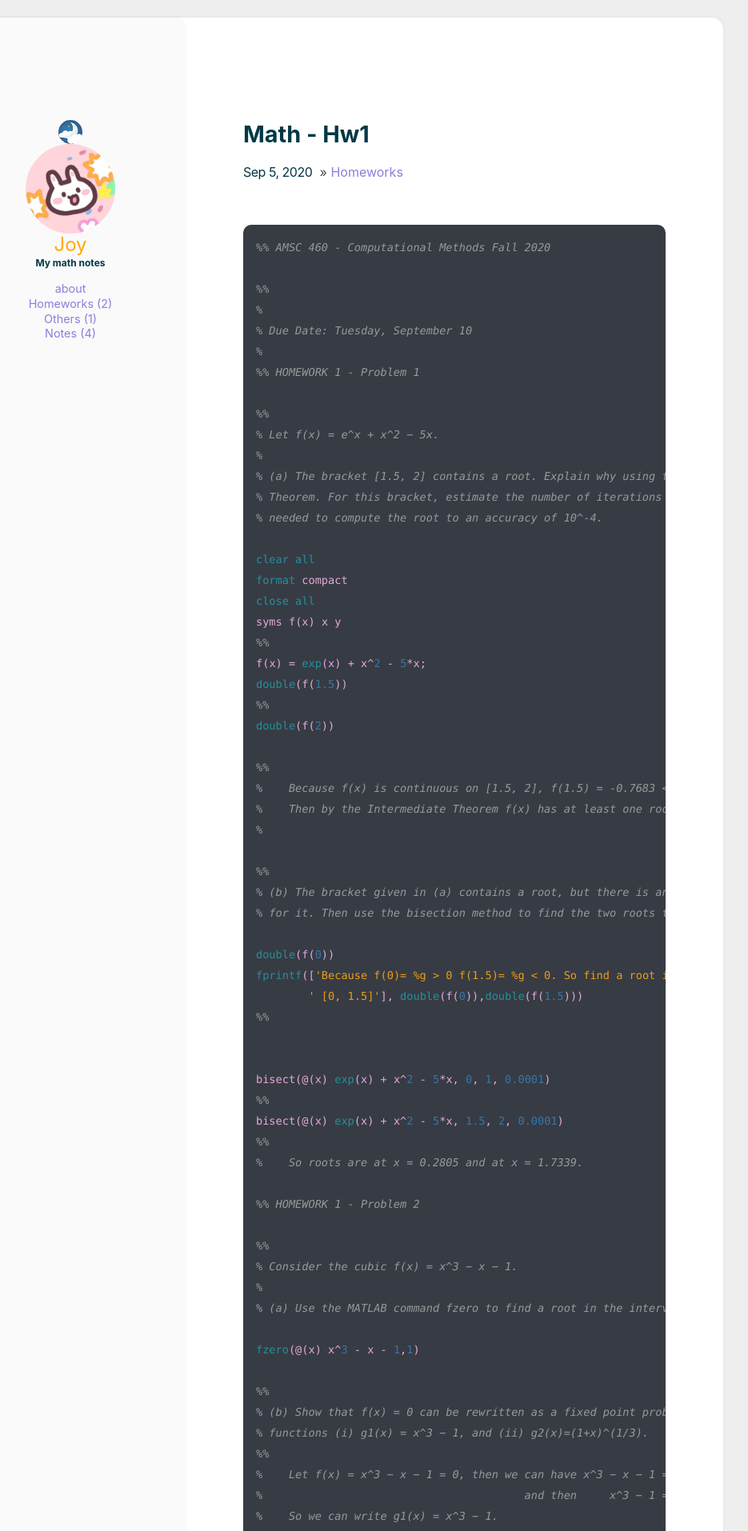
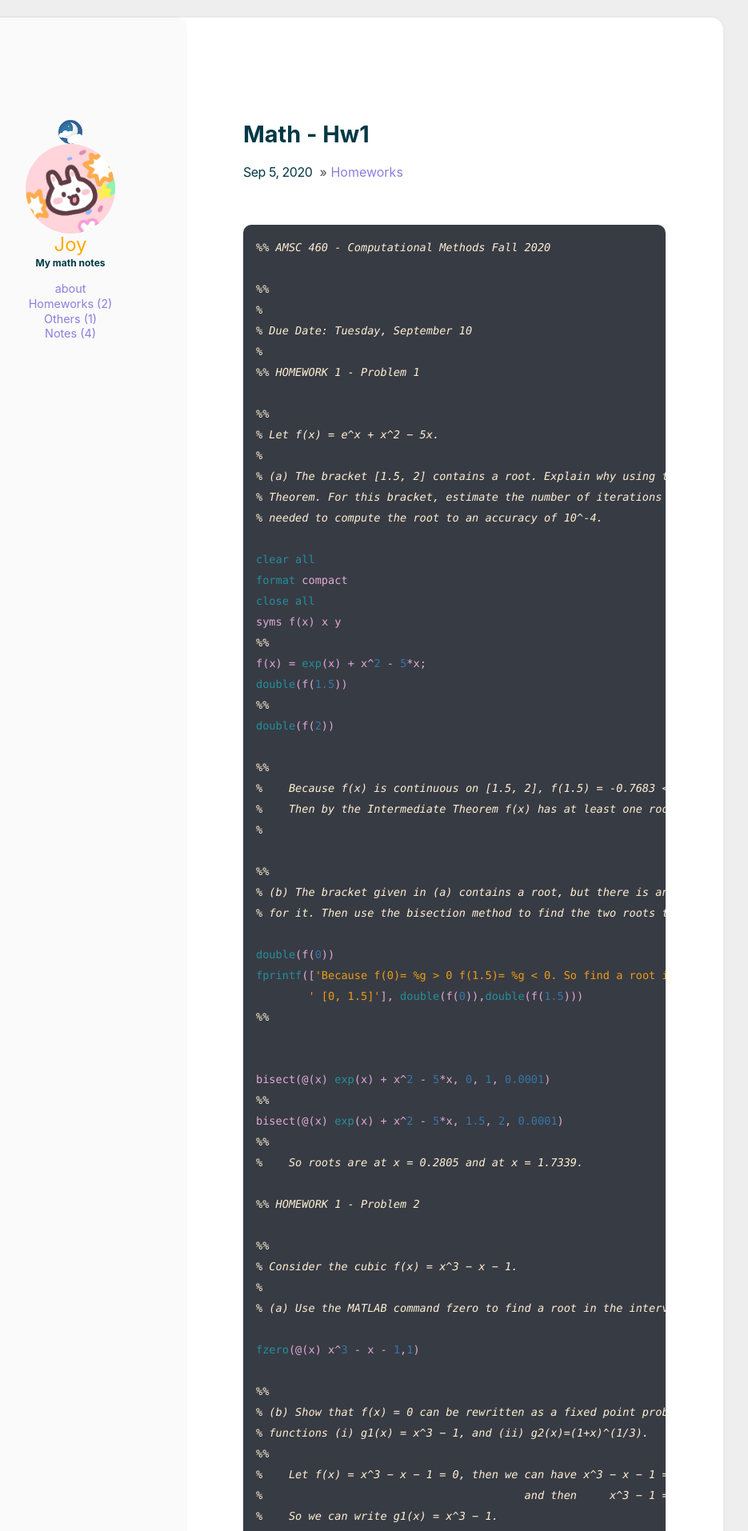
Before and after one commit to Joy3Luo/Joy3luo.github.io, a Jekyll site: the page built from _posts/2020-09-05-h1.md, in a window 1280 px wide. Shown: the top 1914 px of the page at 80% size, without its empty margins (216-1151 px from the left). Built offline with Jekyll 4.4.1, drawn with Linux system fonts in a browser that asks for light colours.

Commit message:
Update _code_style.scss

```diff
--- a/_sass/_code_style.scss
+++ b/_sass/_code_style.scss
@@ -1,6 +1,6 @@
 .highlight pre { background-color: #373b44 }
 .highlight .hll { background-color: #373b44 }
-.highlight .c { color: #999999; font-style: italic } /* Comment */
+.highlight .c { color: #FFF0D3; font-style: italic } /* Comment */
 .highlight .err { color: #a61717; background-color: #e3d2d2 } /* Error */
 .highlight .g { color: #E3AAD6 } /* Generic */
 .highlight .k { color:#93DFB8; font-weight: bold } /* Keyword */
@@ -9,9 +9,9 @@
 .highlight .o { color: #E3AAD6 } /* Operator */
 .highlight .x { color: #E3AAD6 } /* Other */
 .highlight .p { color: #E3AAD6 } /* Punctuation */
-.highlight .cm { color: #999999; font-style: italic } /* Comment.Multiline */
+.highlight .cm { color: #FFF0D3; font-style: italic } /* Comment.Multiline */
 .highlight .cp { color: #cd2828; font-weight: bold } /* Comment.Preproc */
-.highlight .c1 { color: #999999; font-style: italic } /* Comment.Single */
+.highlight .c1 { color: #FFF0D3; font-style: italic } /* Comment.Single */
 .highlight .cs { color: #e50808; font-weight: bold; background-color: #520000 } /* Comment.Special */
 .highlight .gd { color: #d22323 } /* Generic.Deleted */
 .highlight .ge { color: #E3AAD6; font-style: italic } /* Generic.Emph */
```
